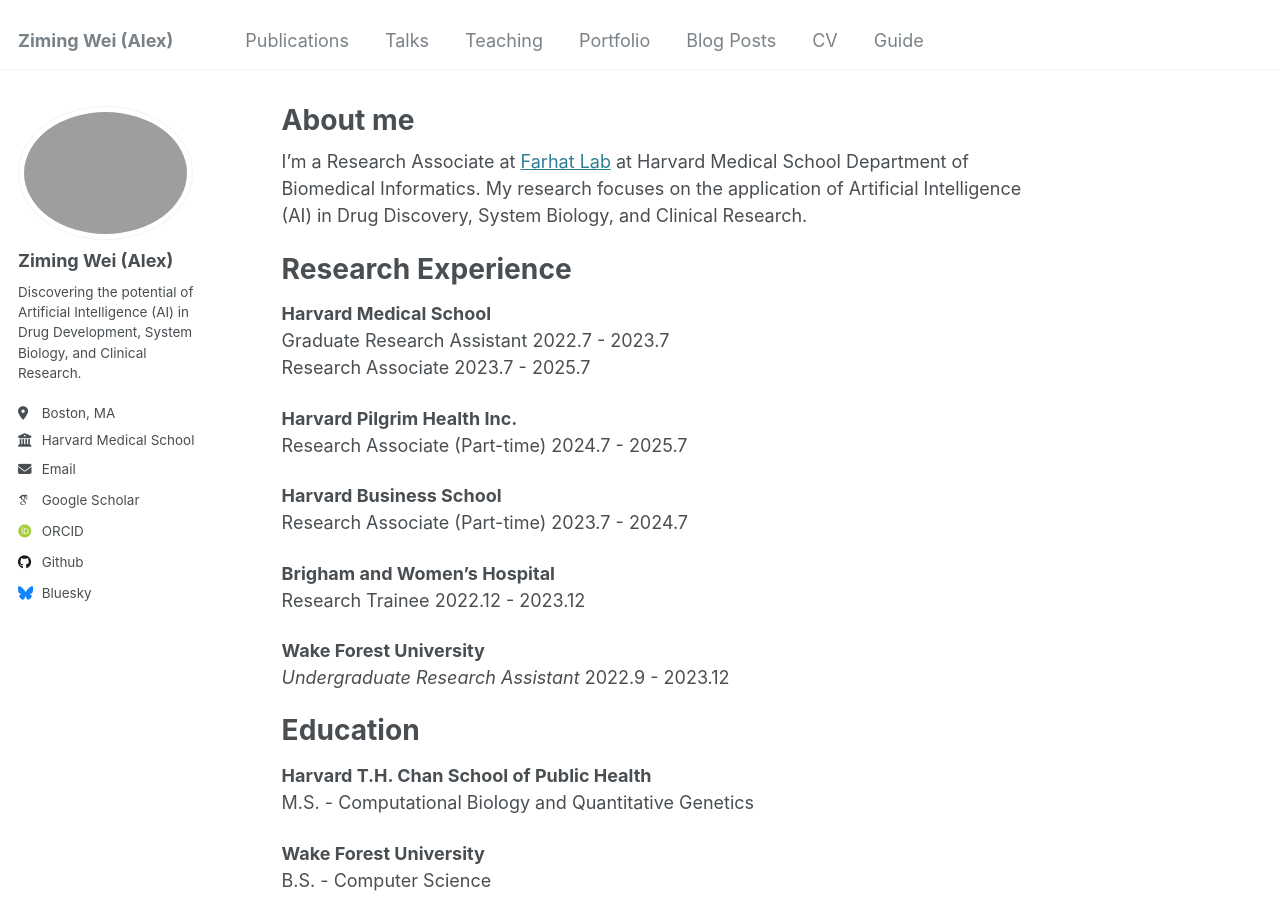
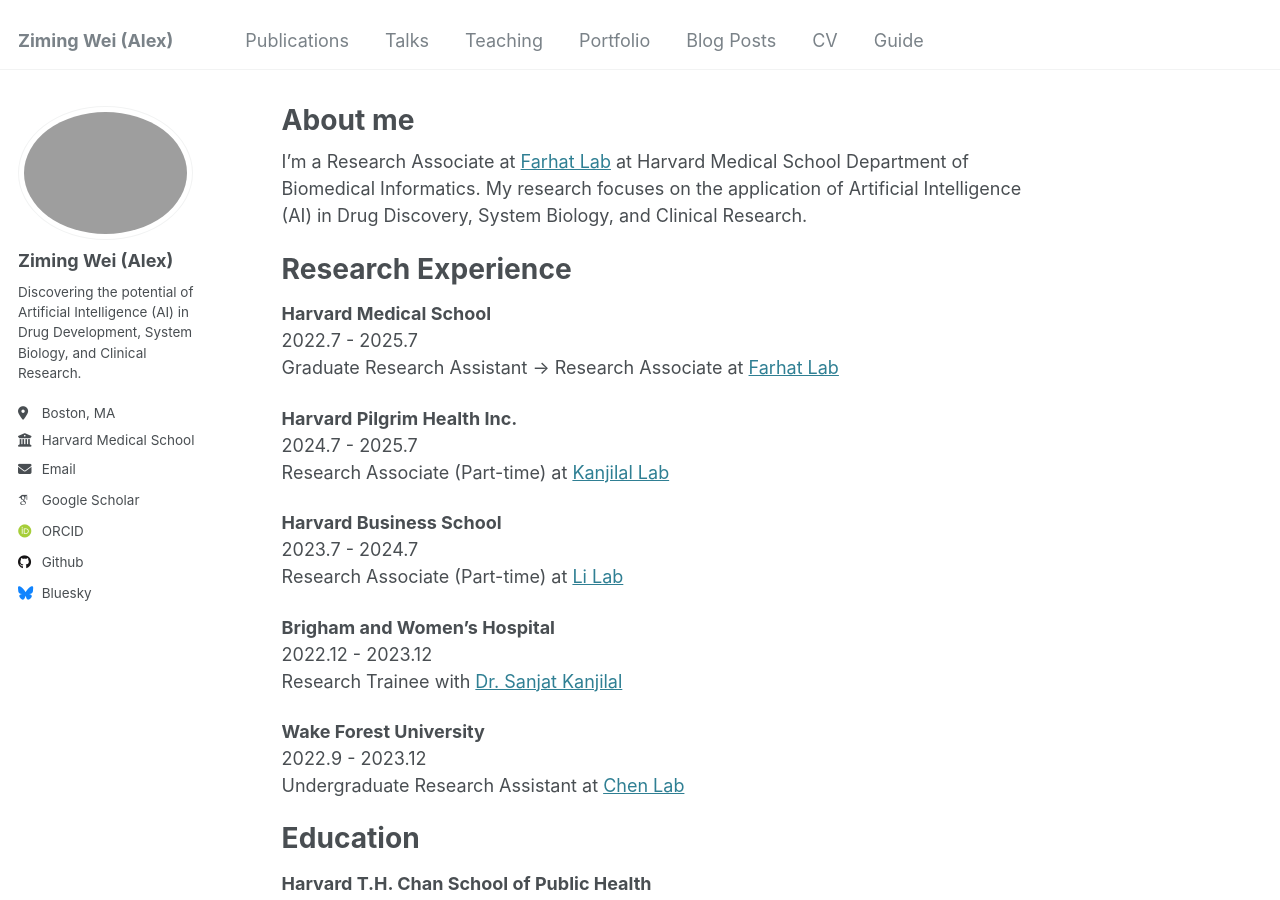
Before and after one commit to AlexWei21/AlexWei21.github.io, a Jekyll site: the page built from _pages/about.md, in a window 1280 px wide and 900 px high. Built offline with Jekyll 4.4.1, drawn with Linux system fonts in a browser that asks for light colours; some web fonts are replaced.

Commit message:
Update about.md

```diff
--- a/_pages/about.md
+++ b/_pages/about.md
@@ -12,20 +12,24 @@
 Research Experience
 ======
 **Harvard Medical School**\
-Graduate Research Assistant 2022.7 - 2023.7\
-Research Associate 2023.7 - 2025.7
+2022.7 - 2025.7\
+Graduate Research Assistant -> Research Associate at [Farhat Lab](https://scholar.harvard.edu/mahafarhat/home)
 
 **Harvard Pilgrim Health Inc.**\
-Research Associate (Part-time) 2024.7 - 2025.7
+2024.7 - 2025.7 \
+Research Associate (Part-time) at [Kanjilal Lab](https://www.populationmedicine.org/skanjilal)
 
 **Harvard Business School**\
-Research Associate (Part-time) 2023.7 - 2024.7
+2023.7 - 2024.7 \
+Research Associate (Part-time) at [Li Lab](https://www.michaellz.com/)
 
 **Brigham and Women's Hospital**\
-Research Trainee 2022.12 - 2023.12
+2022.12 - 2023.12 \
+Research Trainee with [Dr. Sanjat Kanjilal](https://www.populationmedicine.org/skanjilal)
 
 **Wake Forest University**\
-_Undergraduate Research Assistant_ 2022.9 - 2023.12
+2022.9 - 2023.12 \
+Undergraduate Research Assistant at [Chen Lab](https://chenm.sites.wfu.edu/)
 
 Education
 ======
```
